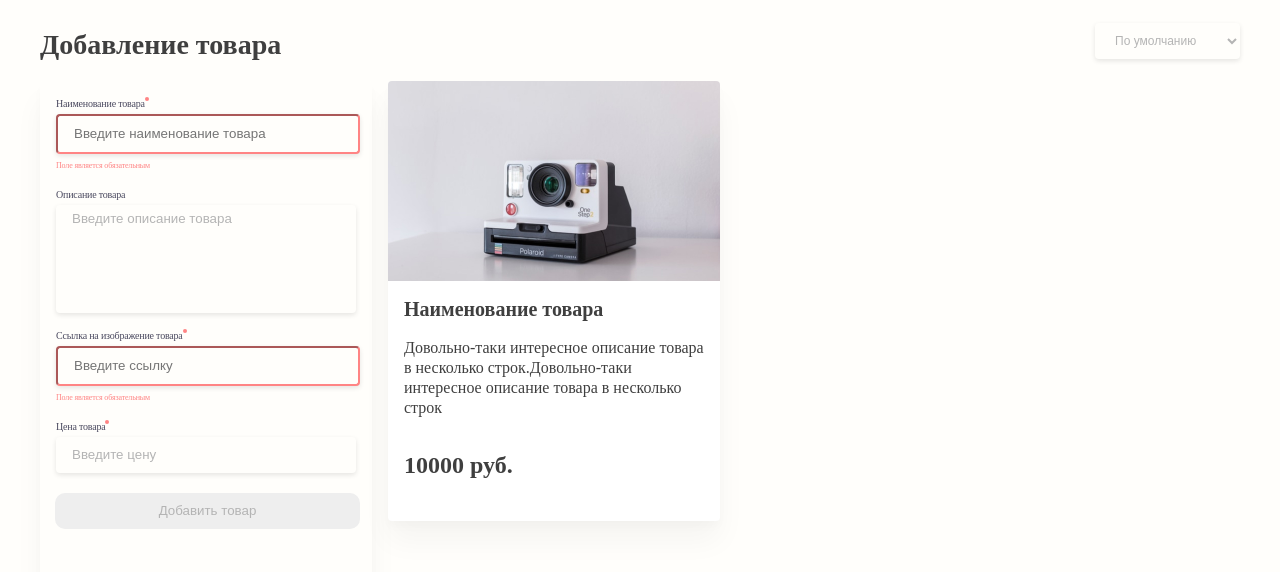
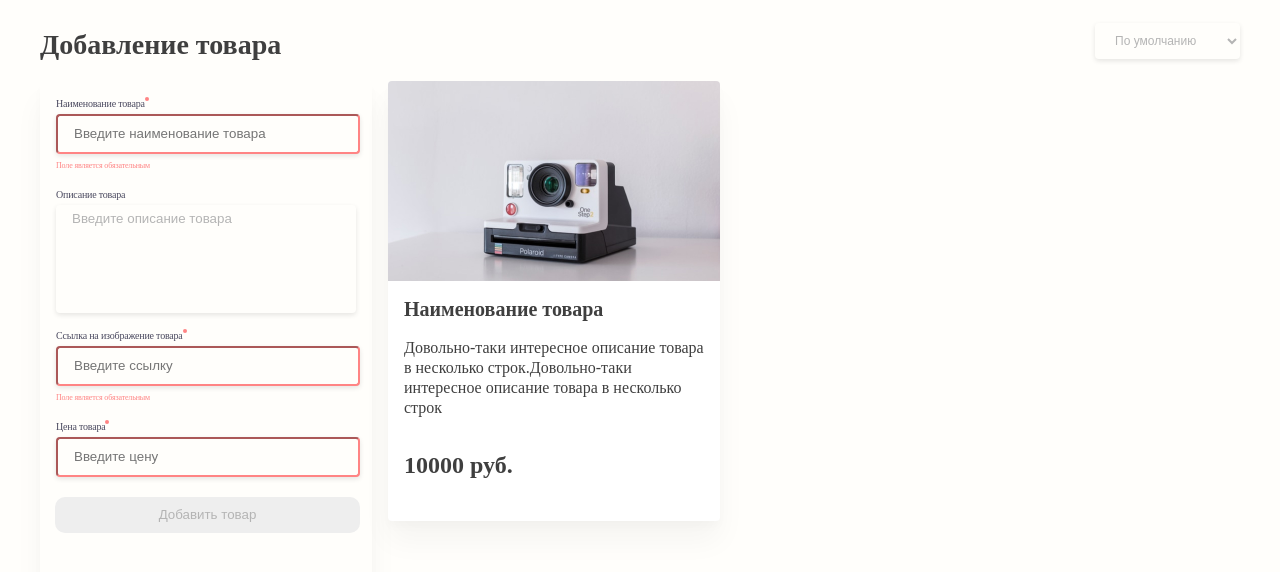
Before and after one commit to vicecitydeluxe/ida, a Vue app: page / in a window 1280 px wide. Shown: the top 572 px of the page. Built offline with nearby package versions, Linux system fonts and the light colour scheme.

Commit message:
validation hotfix

```diff
--- a/src/components/Search.vue
+++ b/src/components/Search.vue
@@ -48,7 +48,7 @@
     <input
       @input="item.productPrice = $event.target.value"
       :value="validPrice(item.productPrice)"
-      class="search_input"
+      :class="[!!item?.productPrice ? 'search_input' : 'search_input_error']"
       type="text"
       placeholder="Введите цену"
     />
@@ -57,7 +57,9 @@
       @click="addItem"
       @create="createItem"
       :class="[
-        !validMail() || !validName() ? 'search__btn' : 'search__btn_active',
+        !validMail() || !validName() || !item?.productPrice
+          ? 'search__btn'
+          : 'search__btn_active',
       ]"
     >
       Добавить товар
```
